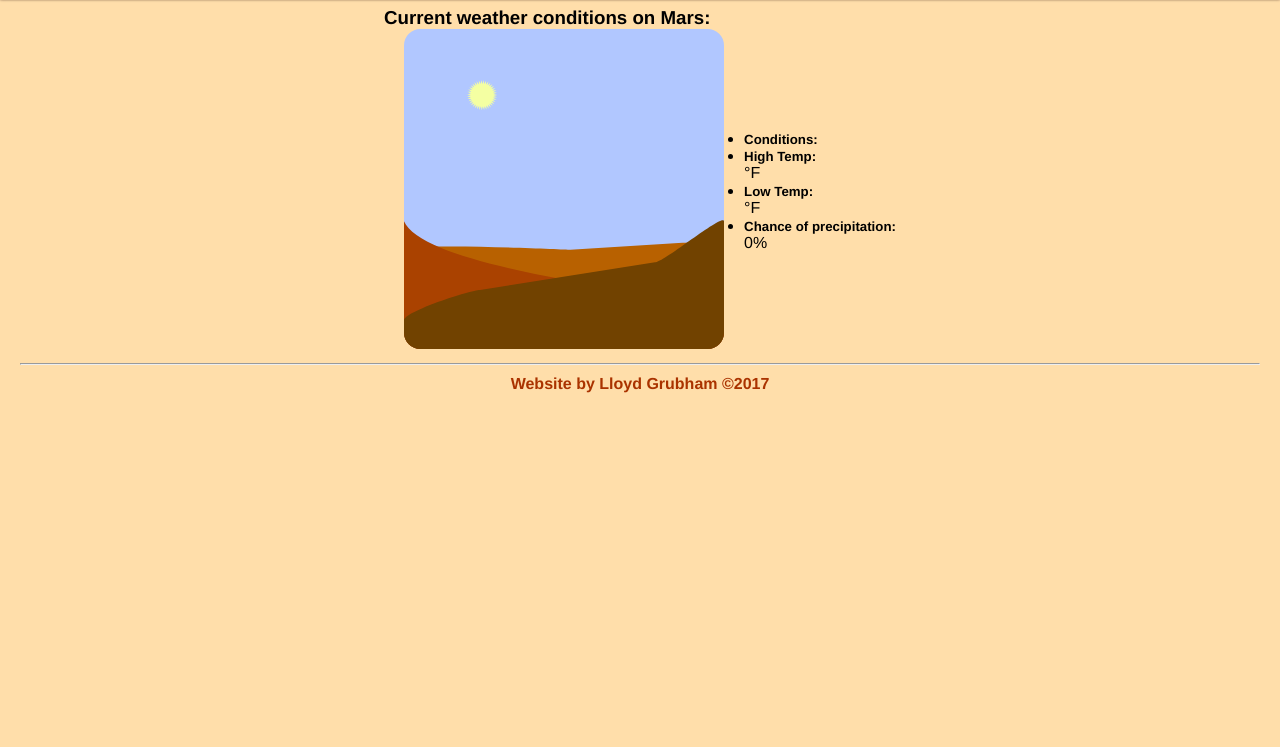
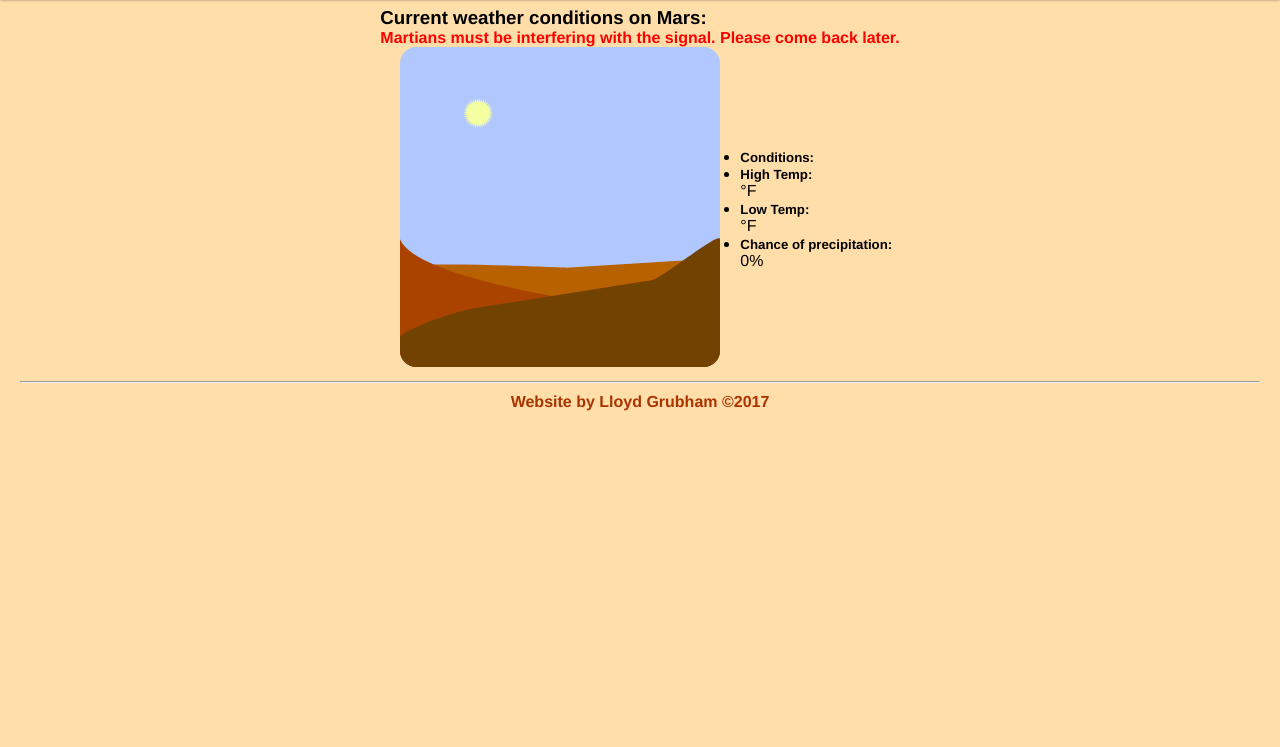
Before and after one commit to Lo-Wongo/mars-rover-practice, a plain HTML site: page index.html at #!/weather in a window 1280 px wide. Shown: the part 53-800 px from the top of the page. Drawn offline with nearby package versions, Linux system fonts and the light colour scheme; some packages are replaced by stand-ins of ours; no server answers.

Commit message:
Add files via upload

```diff
--- a/app/routes/weather/weatherTemplate.html
+++ b/app/routes/weather/weatherTemplate.html
@@ -1,4 +1,6 @@
 <h3>Current weather conditions on Mars:</h3>
+
+<h4 style="color: red">{{weatherError}}</h4>
 <div class="weather_info">
     <div>
         <img class="weather_graphic" src="./app/images/sunny.svg" alt="">
--- a/bundle.js
+++ b/bundle.js
@@ -29,21 +29,24 @@ angular.module('marsApp').directive('headerDir', function () {
 'use strict';
 
 angular.module('marsApp').controller('marsCtrl', ["$scope", "marsSrv", function ($scope, marsSrv) {
-    $scope.x = ['Kyle', 'Britta', 'Cami', 'Madison'];
 
     $scope.getImages = function () {
         marsSrv.getImages().then(function (response) {
             console.log(response.data.photos);
             $scope.photos = response.data.photos;
+        }, function (response) {
+            console.log(response);
+            $scope.imageError = 'Martians must be interfering with the signal. Please come back later.';
         });
     };
+
     $scope.getWeather = function () {
         marsSrv.getWeather().then(function (response) {
             console.log(response);
             $scope.weather = response.data;
         }, function (response) {
             console.log(response);
-            $scope.weather = 'Martians must be interfering with the signal. Come back later.';
+            $scope.weatherError = 'Martians must be interfering with the signal. Please come back later.';
         });
     };
     $scope.getWeather();
```
Also changed, not shown: app/routes/home/homeTemplate.html (+1 -1 lines), index.html (line endings or trailing spaces).
